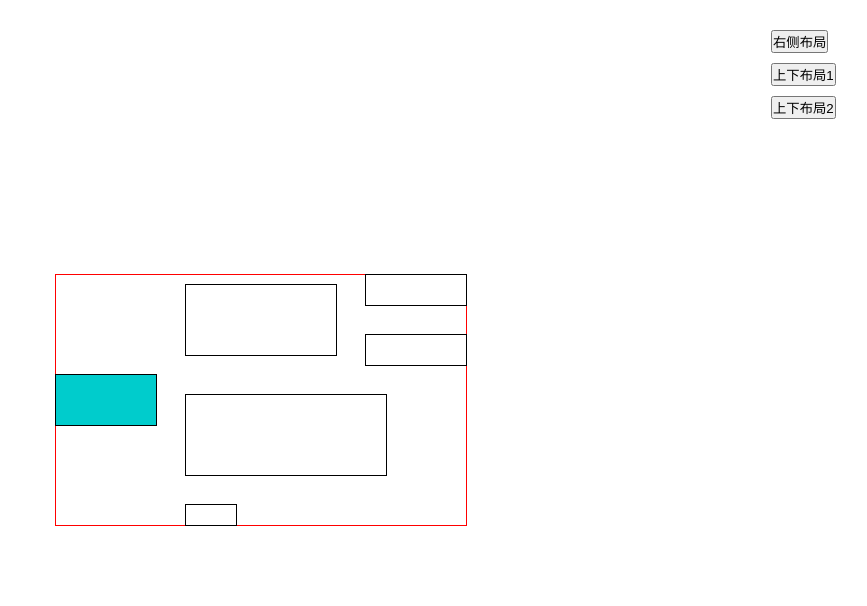
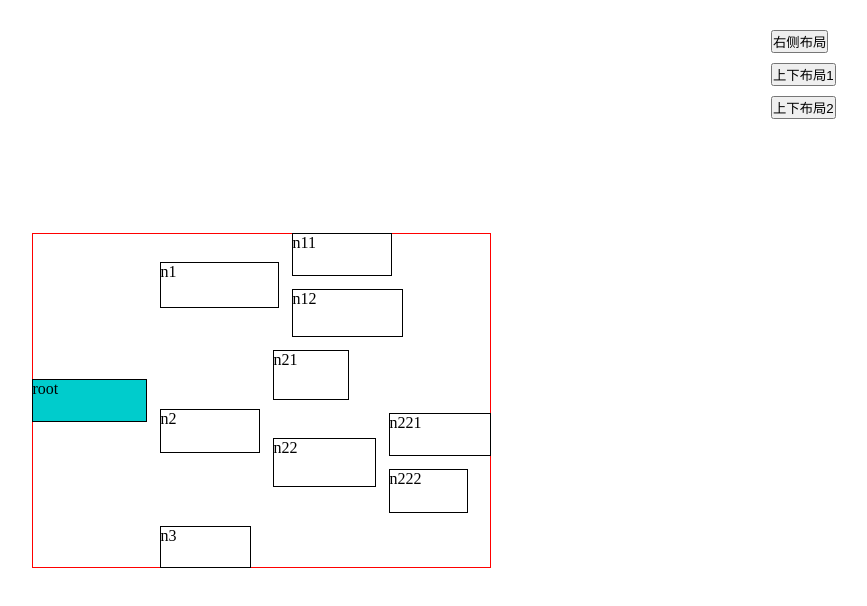
Before and after one commit to JiWeiZ/mindmap, a website built with Parcel: page src/index.html in a window 1280 px wide. Both pictures are taken after a click on the button "右侧布局". Shown: the whole page, without its empty margins (379-1246 px from the left). Built offline with nearby package versions, Linux system fonts and the light colour scheme.

Commit message:
添加一些mock方法

```diff
--- a/src/index.css
+++ b/src/index.css
@@ -13,33 +13,11 @@
 }
 
 #root {
-    width: 100px;
-    height: 50px;
     background: #0cc;
 }
 
-#n001 {
-    width: 150px;
-    height: 70px;
-}
-
-#n002 {
-    width: 200px;
-    height: 80px;
-}
-
-#n003{
-    width: 50px;
-    height: 20px;
-}
-
-#n0011, #n0012 {
-    width: 100px;
-    height: 30px;
-}
-
 .buttons {
-    position: absolute;
+    position: fixed;
     top: 20px;
     right: 20px;
     width: 120px;
--- a/src/index.html
+++ b/src/index.html
@@ -11,18 +11,12 @@
 
 <body>
     <div id="main">
-        <div id="root" class="node"></div>
-        <div id="n001" class="node"></div>
-        <div id="n002" class="node"></div>
-        <div id="n003" class="node"></div>
-        <div id="n0011" class="node"></div>
-        <div id="n0012" class="node"></div>
         <div id="rootRuleArea" class="node"></div>
-        <div class="buttons">
-            <button id="logic_right">右侧布局</button>
-            <button id="logic_bottom">上下布局1</button>
-            <button id="logic_bottom_catalog">上下布局2</button>
-        </div>
+    </div>
+    <div class="buttons">
+        <button id="logic_right">右侧布局</button>
+        <button id="logic_bottom">上下布局1</button>
+        <button id="logic_bottom_catalog">上下布局2</button>
     </div>
 </body>
 <script src="./index.js"></script>
--- a/src/index.js
+++ b/src/index.js
@@ -1,5 +1,23 @@
 import YM from './lib/YM'
 import mockData from './mock/mockData'
+
+let mocker = {
+    renderHTML: function (nodes) {
+        let main = document.getElementById('main')
+        let htmls = nodes.map(e => {
+            var shape = this.getShape()
+            return `<div id="${e.id}" class="node" style="width:${shape.width}px;height:${shape.height}px">${e.id}</div>`
+        })
+        let res = htmls.reduce((p, v) => p + v, '')
+        main.innerHTML += res
+    },
+    getShape: function() {
+        var shape = {}
+        shape.height = Math.floor(Math.random() * 10 + 40)
+        shape.width = Math.floor(shape.height * (Math.random() * 1.4 + 1.5))
+        return shape
+    }
+}
 
 function wrapMindMapData(nodes) {
     return {
@@ -8,7 +26,6 @@ function wrapMindMapData(nodes) {
         meta: { name: 'ynote', version: '0.0.0' },
     };
 }
-
 
 function start(strategy) {
     let MIND_OPTIONS = {
@@ -27,6 +44,8 @@ function start(strategy) {
     rootRuleArea.style.top = `${root.ruleArea.start.y}px`
 }
 
-document.getElementById('logic_right').onclick = start.bind(null, 'logic_right')
-document.getElementById('logic_bottom').onclick = start.bind(null, 'logic_bottom')
-document.getElementById('logic_bottom_catalog').onclick = start.bind(null, 'logic_bottom_catalog')
+mocker.renderHTML(mockData)
+let buttons = [].slice.call(document.querySelector('.buttons').children)
+buttons.forEach(b => {
+    b.onclick = start.bind(null, b.id)
+})
--- a/src/lib/Class/YMNode.js
+++ b/src/lib/Class/YMNode.js
@@ -76,7 +76,6 @@ class YMNode {
             miny = miny < child.ruleArea.start.y ? miny : child.ruleArea.start.y
             maxy = maxy > child.ruleArea.end.y ? maxy : child.ruleArea.end.y
         }
-
         this.childrenArea.width = maxx - minx
         this.childrenArea.height = maxy - miny
     }
--- a/src/lib/Class/YMView.js
+++ b/src/lib/Class/YMView.js
@@ -1,5 +1,5 @@
 class YMView {
-    constructor (ym, options) {
+  constructor(ym, options) {
     this.ym = ym
     this.opts = options
   }
@@ -9,11 +9,9 @@ class YMView {
   }
 
   show() {
-        const {nodesArray, root} = this.ym.manager
+    const { nodesArray, root } = this.ym.manager
     root.style.left = root.ruleArea.start.x + root.selfArea.start.x
     root.style.top = root.ruleArea.start.y + root.selfArea.start.y
-        root.container.style.left = `${root.style.left}px`
-        root.container.style.top = `${root.style.top}px`
     for (var i = 1; i < nodesArray.length; i++) {
       var node = nodesArray[i]
 
@@ -26,10 +24,15 @@ class YMView {
         + node.parent.childrenArea.start.y
         + node.ruleArea.start.y
         + node.selfArea.start.y
+    }
+  }
 
+  render() {
+    const { nodesArray } = this.ym.manager
+    nodesArray.forEach(node => {
       node.container.style.left = `${node.style.left}px`
       node.container.style.top = `${node.style.top}px`
-        }
+    })
   }
 }
 
--- a/src/lib/YM.js
+++ b/src/lib/YM.js
@@ -52,6 +52,7 @@ class YM {
         this.layout.layout()
 
         this.view.show()
+        this.view.render()
     }
 }
 
--- a/src/lib/constraint.js
+++ b/src/lib/constraint.js
@@ -1,5 +1,5 @@
-const hs = 30
-const vs = 30
+const hs = 15
+const vs = 15
 
 export {
     hs,
--- a/src/mock/mockData.js
+++ b/src/mock/mockData.js
@@ -5,27 +5,47 @@ let mockData = [
         isroot: true,
         parentid: null
     }, {
-        id: 'n001',
+        id: 'n1',
         index: 1,
         isroot: false,
         parentid: 'root'
     }, {
-        id: 'n0011',
+        id: 'n11',
         index: 2,
         isroot: false,
-        parentid: 'n001'
+        parentid: 'n1'
     }, {
-        id: 'n0012',
+        id: 'n12',
         index: 2,
         isroot: false,
-        parentid: 'n001'
+        parentid: 'n1'
     }, {
-        id: 'n002',
+        id: 'n2',
         index: 1,
         isroot: false,
         parentid: 'root'
     }, {
-        id: 'n003',
+        id: 'n21',
+        index: 2,
+        isroot: false,
+        parentid: 'n2'
+    },{
+        id: 'n22',
+        index: 2,
+        isroot: false,
+        parentid: 'n2'
+    },{
+        id: 'n221',
+        index: 3,
+        isroot: false,
+        parentid: 'n22'
+    },{
+        id: 'n222',
+        index: 3,
+        isroot: false,
+        parentid: 'n22'
+    },{
+        id: 'n3',
         index: 1,
         isroot: false,
         parentid: 'root'
```
Also changed, not shown: src/lib/Class/YMArea.js (line endings or trailing spaces), src/lib/Class/YMData.js (line endings or trailing spaces), src/lib/Class/YMLayout.js (line endings or trailing spaces), src/lib/Class/YMNodeManager.js (line endings or trailing spaces), src/mock/wrappedData.js, 1 other file. Lines whose indentation alone changed are shown as unchanged.
